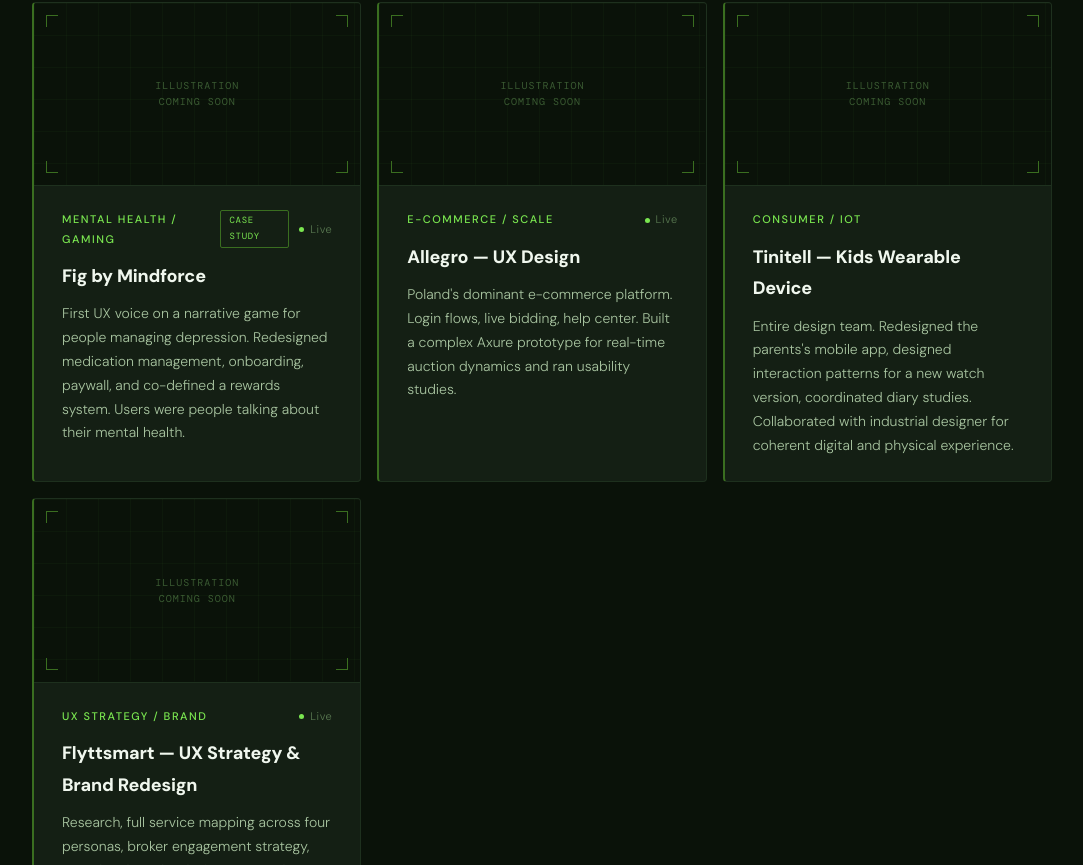
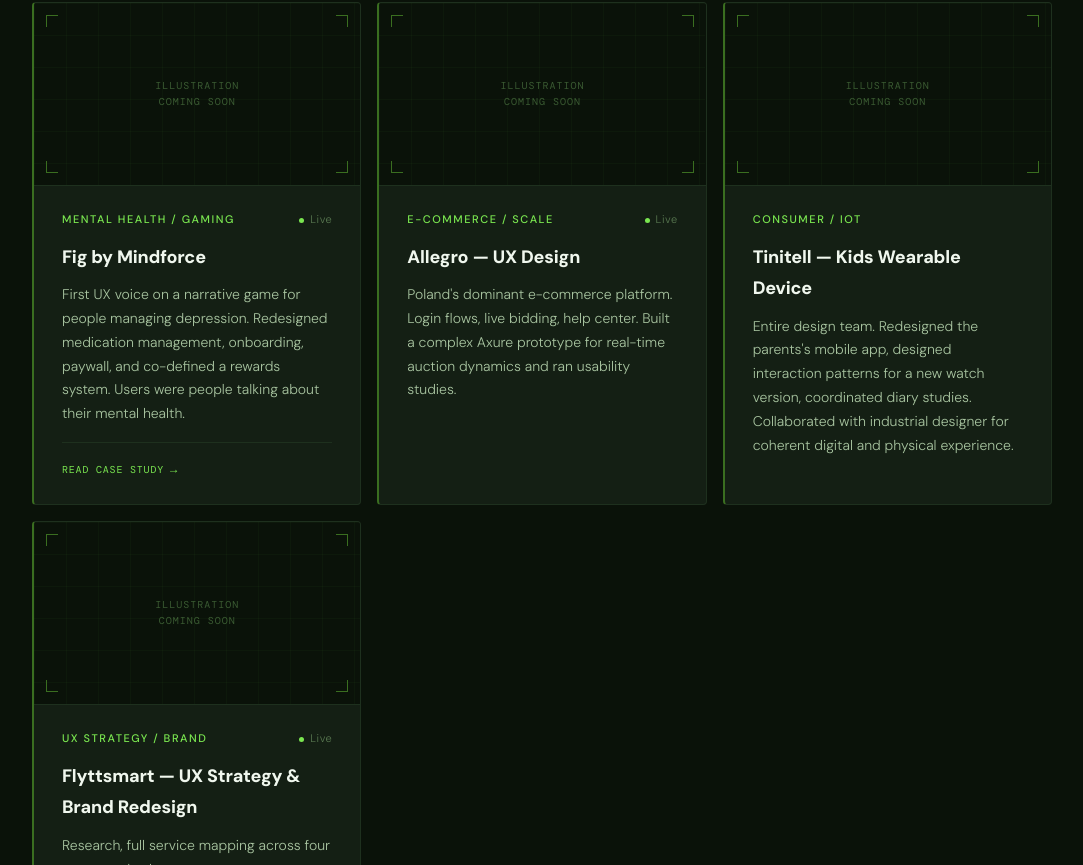
Before and after one commit to jo-kam/joanna-portfolio, a React (Vite) app: page / in a window 1280 px wide. Shown: the part 3075-3940 px from the top of the page, without its empty margins (98-1181 px from the left). Built offline with nearby package versions, Linux system fonts and the light colour scheme.

Commit message:
Case study button at bottom of card

```diff
--- a/src/App.jsx
+++ b/src/App.jsx
@@ -383,23 +383,31 @@
             textTransform: "uppercase", textAlign: "center", lineHeight: 1.6,
           }}>Illustration<br />coming soon</div>
         </div>
-        <div style={{ padding: "24px 28px" }}>
+        <div style={{ padding: "24px 28px", display: "flex", flexDirection: "column", flex: 1 }}>
           <div style={{ display: "flex", justifyContent: "space-between", alignItems: "flex-start", marginBottom: 12 }}>
             <Eyebrow>{project.tag}</Eyebrow>
-            <div style={{ display: "flex", alignItems: "center", gap: 10 }}>
-              {route && (
-                <span style={{ fontFamily: "'DM Mono', monospace", fontSize: 9, color: DS.colors.accent, letterSpacing: "0.08em", textTransform: "uppercase", border: `0.5px solid ${DS.colors.accentDim}`, padding: "2px 8px", borderRadius: 2 }}>Case study</span>
-              )}
             {project.live && (
               <div style={{ display: "flex", alignItems: "center", gap: 6 }}>
                 <div style={{ width: 5, height: 5, borderRadius: "50%", background: DS.colors.accent }} />
                 <span style={{ fontSize: 11, color: DS.colors.textMuted, letterSpacing: "0.05em" }}>Live</span>
               </div>
             )}
-            </div>
           </div>
           <h3 style={{ fontFamily: "'DM Sans', sans-serif", fontWeight: 800, fontSize: 18, letterSpacing: "-0.01em", color: DS.colors.textPrimary, marginBottom: 10 }}>{project.title}</h3>
-          <p style={{ fontSize: 14, fontWeight: 300, color: DS.colors.textBody, lineHeight: 1.7 }}>{project.summary}</p>
+          <p style={{ fontSize: 14, fontWeight: 300, color: DS.colors.textBody, lineHeight: 1.7, flex: 1 }}>{project.summary}</p>
+          {route && (
+            <div style={{ marginTop: 16, paddingTop: 16, borderTop: `0.5px solid ${DS.colors.border}` }}>
+              <span style={{
+                fontFamily: "'DM Mono', monospace", fontSize: 10,
+                color: DS.colors.accent, letterSpacing: "0.08em",
+                textTransform: "uppercase",
+                display: "flex", alignItems: "center", gap: 6,
+              }}>
+                Read case study
+                <span style={{ fontSize: 12 }}>→</span>
+              </span>
+            </div>
+          )}
         </div>
       </div>
     </FadeIn>
```
